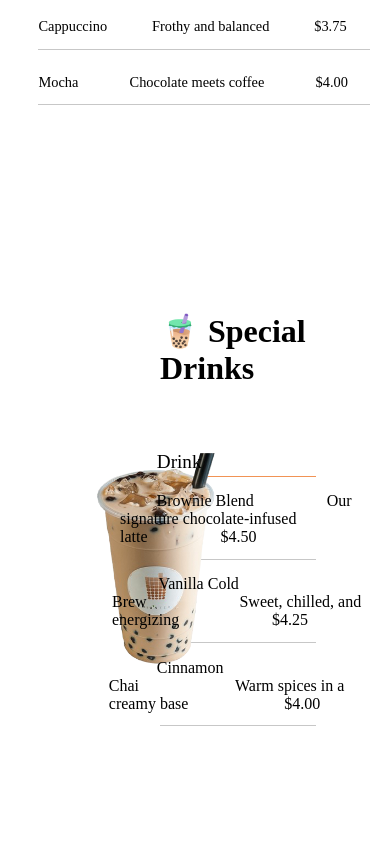
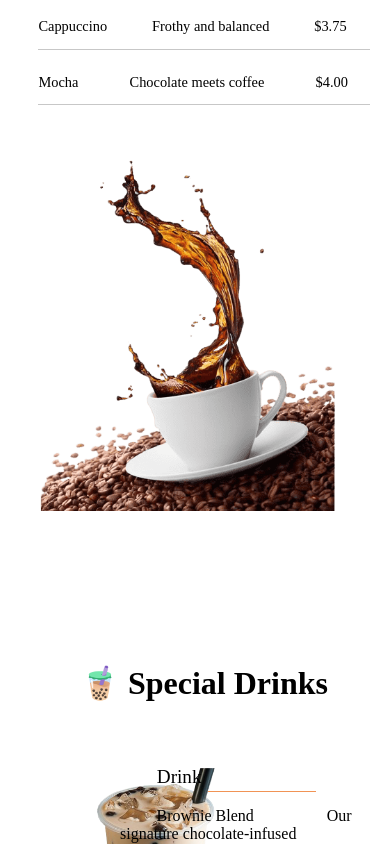
Before and after one commit to Binada-SH/React_coffee_shop_website, a React (Vite) app in the folder coffee_shop/: page / in a window 390 px wide. Shown: the part 3360-4204 px from the top of the page. Built offline with nearby package versions, Linux system fonts and the light colour scheme.

Commit message:
Menu2 Responsive Designing

```diff
--- a/coffee_shop/src/Components/menu/menu.css
+++ b/coffee_shop/src/Components/menu/menu.css
@@ -203,7 +203,7 @@
 
 .special_drink {
     margin-top: 13rem;
-    margin-left: 10rem;
+    padding-left: 10rem;
 
 }
 .special_drink h3 {
@@ -316,7 +316,7 @@
 
 .bakery {
     margin-top: 13rem;
-    margin-left: 10rem;
+    padding-left: 10rem;
 }
 
 .bakery h3 {
@@ -558,9 +558,15 @@
         width: 85%;
     }
 
+    .coffee_img img{
+        margin-left: auto;
+        margin-top: 31rem;
+        display: flex;
+    }
 
-
-    .coffee_img {
-        display: none;
+    .special_drink h3{
+        display: flex;
+        margin-left: -5rem;
+        margin-top: 35rem;
     }
 }
```
